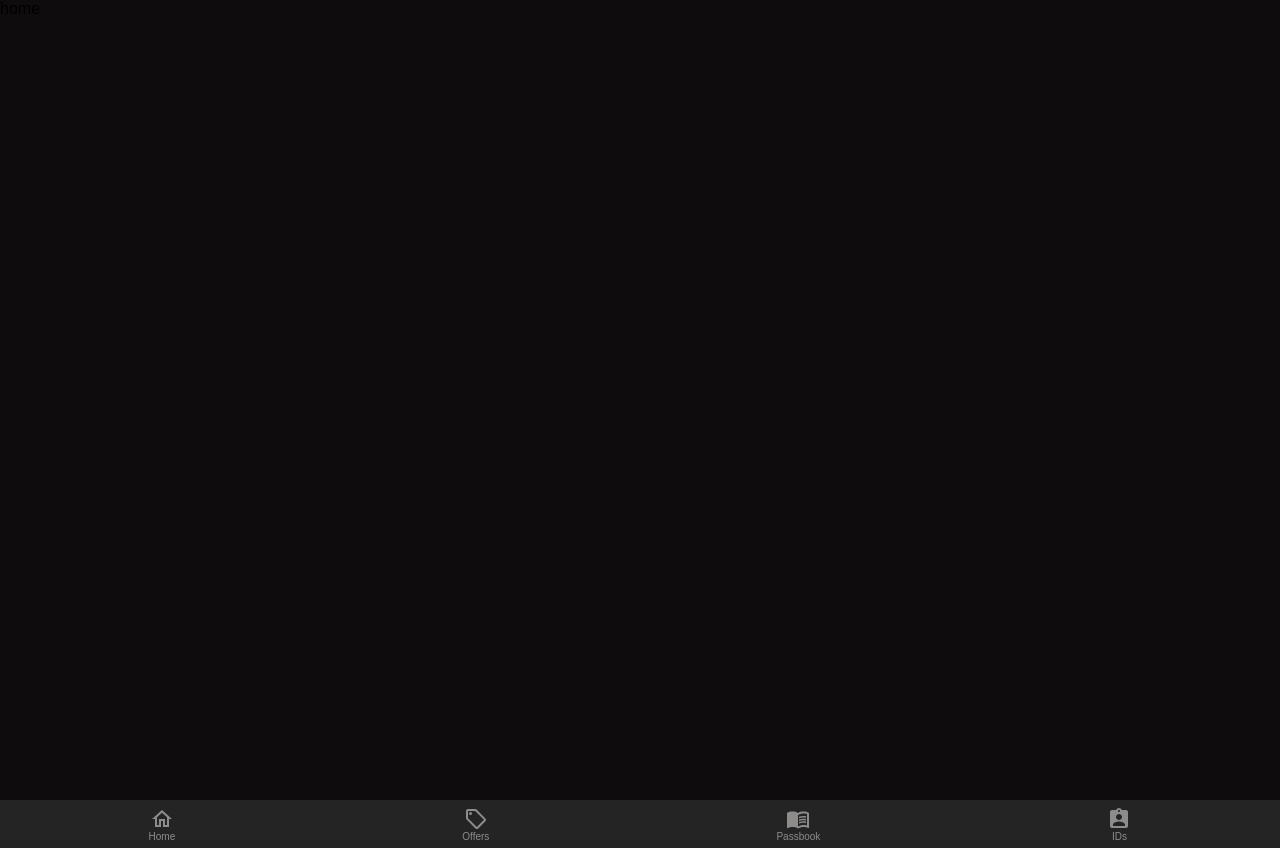
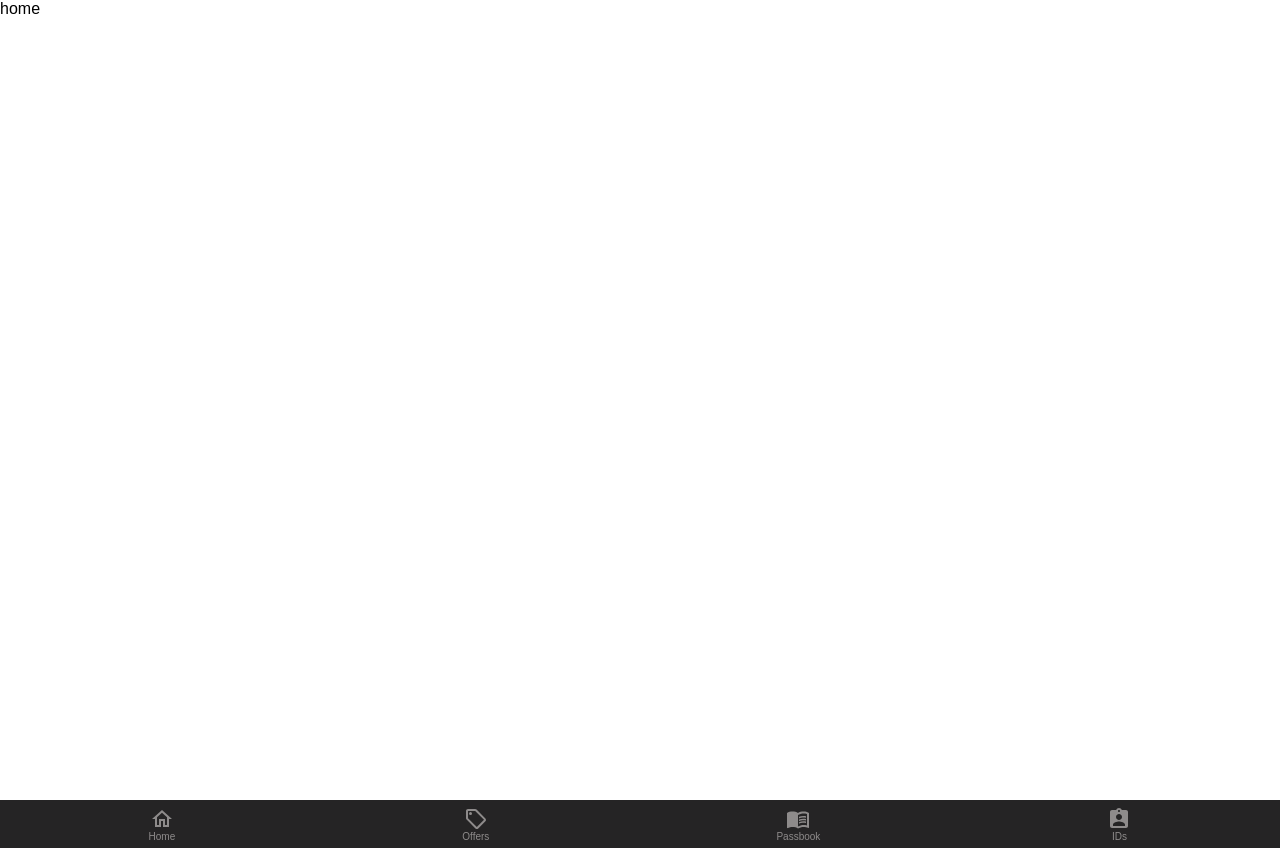
Before and after one commit to brijeshIvory/digital-wallet, a React (Create React App) app: page /tabs/home in a window 1280 px wide. Built offline with nearby package versions, Linux system fonts and the light colour scheme.

Commit message:
color change

```diff
--- a/src/Components/Home/index.scss
+++ b/src/Components/Home/index.scss
@@ -3,4 +3,5 @@
   display: flex;
   flex-direction: column;
   justify-content: space-between;
+  background-color: #fff
 }
```
